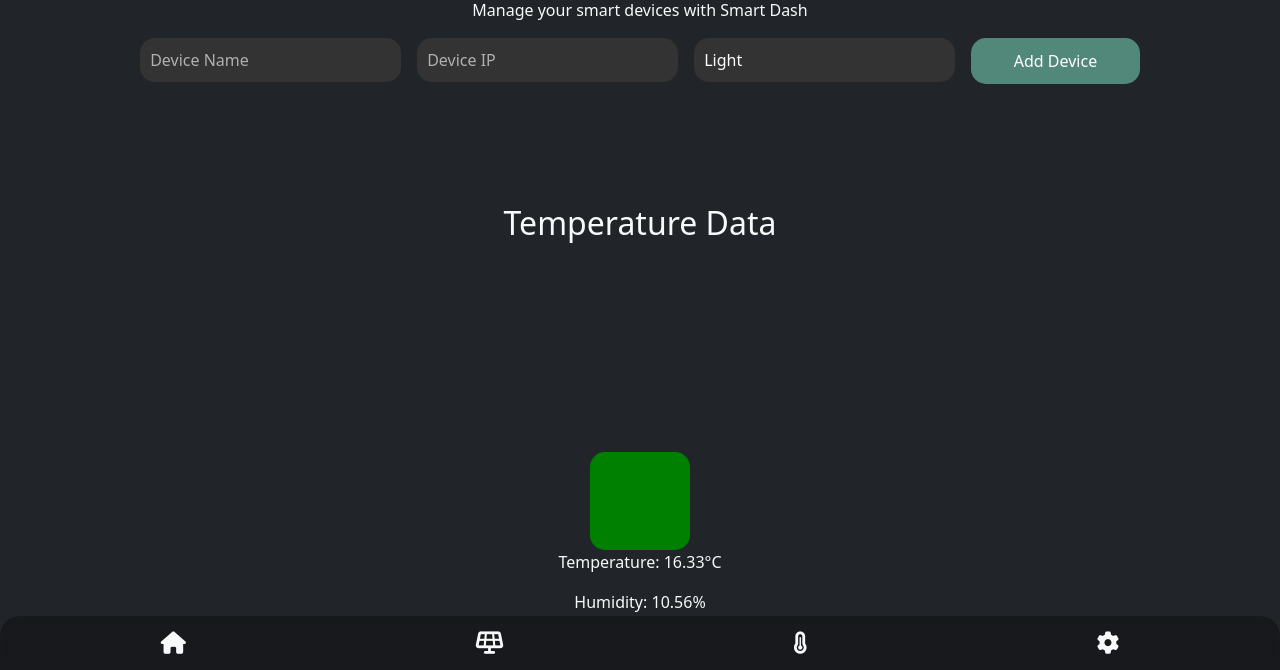
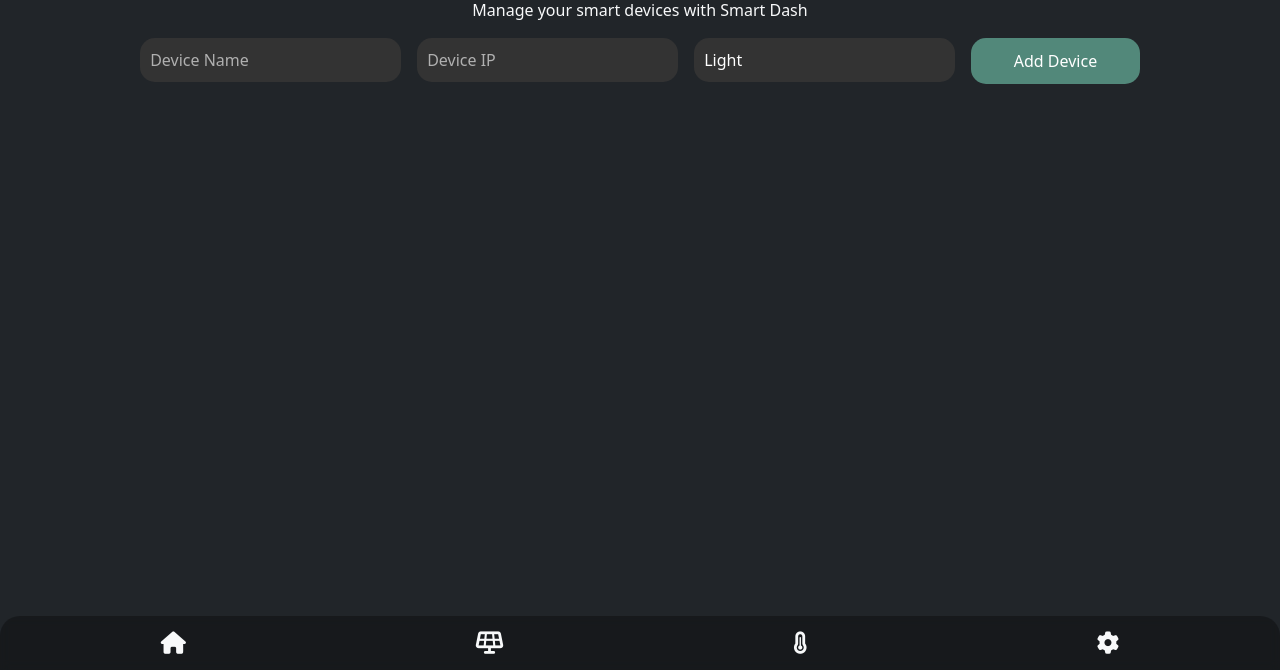
Before and after one commit to t0ry003/SmartDash, a Flask app: page / in a window 1280 px wide. Shown: the part 130-800 px from the top of the page. Run offline with Flask 3, Linux system fonts and the light colour scheme; the visitor is signed in with stand-in values (Sample User, id 1); data that the repository does not hold is empty.

Commit message:
Bug fixed in home menu

```diff
--- a/static/js/scripts.js
+++ b/static/js/scripts.js
@@ -63,7 +63,7 @@
         });
 }
 
-setInterval(fetchSolarData, 10000);
+setInterval(fetchSolarData, 20000);
 fetchSolarData();
 
 function fetchTemperatureData() {
--- a/templates/home.html
+++ b/templates/home.html
@@ -25,7 +25,7 @@
                     <option value="fan">Fan</option>
                     <option value="thermostat">Thermostat</option>
                     <option value="fronius">Fronius</option>
-                    s
+
                 </select>
             </div>
             <div class="col-12 col-md-2">
@@ -79,7 +79,7 @@
     <p id="solar-voltage">Fetching data...</p>
 </div>
 
-<div id="temperature-data" class="row text-center text-light">
+<div id="temperature-data" class="d-none row text-center text-light">
     <h2>Temperature Data</h2>
     <div id="thermometer-container">
         <div id="thermometer-fill"></div>
```
